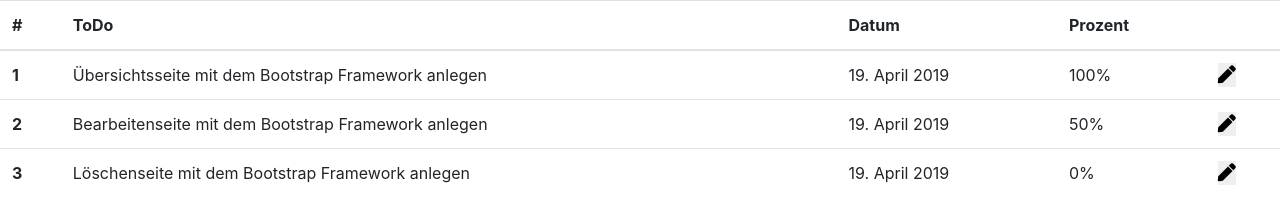
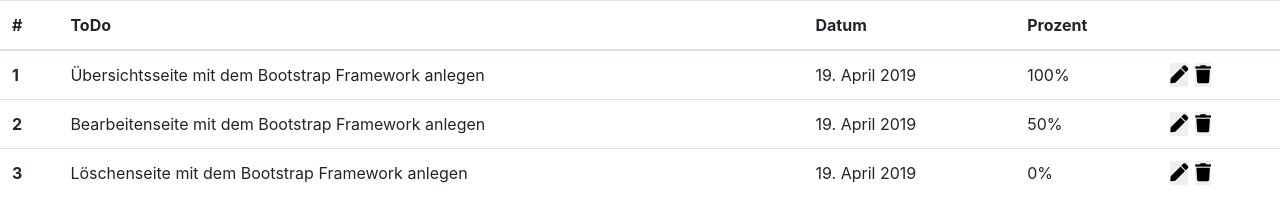
Before and after one commit to nevihu/SkSy_Bootstrap, a plain HTML site: page todo-overview.html in a window 1280 px wide. Drawn offline with nearby package versions, Linux system fonts and the light colour scheme.

Commit message:
added delete button to overview site

```diff
--- a/todo-overview.html
+++ b/todo-overview.html
@@ -7,13 +7,13 @@
 
     <title>Overview-Site</title>
     <style>
-        i.fas,
-        i.fab {
+        i.fas {
             font-size: 18px;
         }
         button {
             padding: 0px;
             border: 0px;
+            margin-right: 7px;
         }
     </style>
 </head>
@@ -34,21 +34,21 @@
         <td>Übersichtsseite mit dem Bootstrap Framework anlegen</td>
         <td>19. April 2019</td>
         <td>100%</td>
-        <td><button><i class="fas fa-pen"></i></button></td>
+        <td><button><i class="fas fa-pen"></i></button><button><i class="fas fa-trash"></i></button></td>
     </tr>
     <tr>
         <th scope="row">2</th>
         <td>Bearbeitenseite mit dem Bootstrap Framework anlegen</td>
         <td>19. April 2019</td>
         <td>50%</td>
-        <td><button><i class="fas fa-pen"></i></button></td>
+        <td><button><i class="fas fa-pen"></i></button><button><i class="fas fa-trash"></i></button></td>
     </tr>
     <tr>
         <th scope="row">3</th>
         <td>Löschenseite mit dem Bootstrap Framework anlegen</td>
         <td>19. April 2019</td>
         <td>0%</td>
-        <td><button><i class="fas fa-pen"></i></button></td>
+        <td><button><i class="fas fa-pen"></i></button><button><i class="fas fa-trash"></i></button></td>
     </tr>
     </tbody>
 </table>
```
